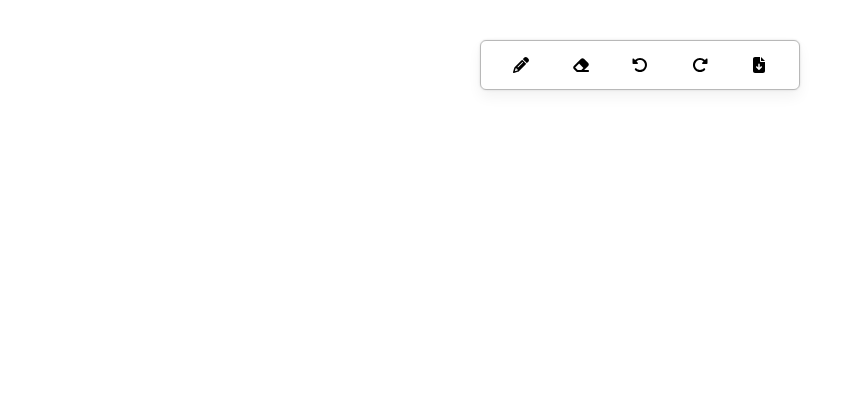
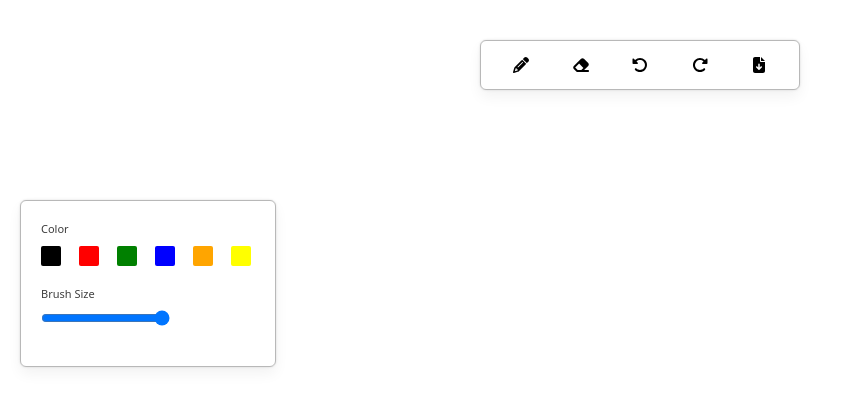
Before and after one commit to kavindu9611/Digital-sketching-tool, a Next.js app: page / in a window 1280 px wide. Shown: the top 408 px of the page, without its empty margins (0-845 px from the left). Built offline with nearby package versions, Linux system fonts and the light colour scheme.

Commit message:
Created ui of the tool-box

```diff
--- /dev/null
+++ b/src/components/Toolbox/index.js
@@ -0,0 +1,53 @@
+import StyleSheet from "./index.module.css";
+import { COLORS } from "@/constants";
+
+const Toolbox = () => {
+  const updateBrushSize = (e) => {};
+  return (
+    <div className={StyleSheet.toolboxContainer}>
+      <div className={StyleSheet.toolItem}>
+        <h4 className={StyleSheet.toolText}>Color</h4>
+        <div className={StyleSheet.itemContainer}>
+          <div
+            className={StyleSheet.colorBox}
+            style={{ backgroundColor: COLORS.BLACK }}
+          />
+          <div
+            className={StyleSheet.colorBox}
+            style={{ backgroundColor: COLORS.RED }}
+          />
+          <div
+            className={StyleSheet.colorBox}
+            style={{ backgroundColor: COLORS.GREEN }}
+          />
+          <div
+            className={StyleSheet.colorBox}
+            style={{ backgroundColor: COLORS.BLUE }}
+          />
+          <div
+            className={StyleSheet.colorBox}
+            style={{ backgroundColor: COLORS.ORANGE }}
+          />
+          <div
+            className={StyleSheet.colorBox}
+            style={{ backgroundColor: COLORS.YELLOW }}
+          />
+        </div>
+      </div>
+
+      <div className={StyleSheet.toolItem}>
+        <h4 className={StyleSheet.toolText}>Brush Size</h4>
+        <div className={StyleSheet.itemContainer}>
+          <input
+            type="range"
+            min={1}
+            max={10}
+            step={1}
+            onChange={updateBrushSize}
+          />
+        </div>
+      </div>
+    </div>
+  );
+};
+export default Toolbox;
--- /dev/null
+++ b/src/components/Toolbox/index.module.css
@@ -0,0 +1,29 @@
+.toolboxContainer {
+  @apply absolute w-64 p-5 rounded-md top-1/4 left-5;
+  box-shadow: theme("colors.shadow1");
+  border: 1px solid theme("colors.border1");
+  background-color: theme("colors.background1");
+
+  .toolItem {
+    @apply mb-5;
+
+    .toolText {
+      font-size: 11px;
+      color: theme("colors.text1");
+    }
+
+    .itemContainer {
+      @apply flex justify-between mt-2;
+
+      .colorBox {
+        @apply w-5 h-5 mr-1 rounded-sm cursor-pointer;
+
+        &:hover,
+        &.active {
+          border: 1.5px solid theme("colors.border2");
+          box-shadow: theme("colors.shadow2");
+        }
+      }
+    }
+  }
+}
--- /dev/null
+++ b/src/constants.js
@@ -0,0 +1,11 @@
+const COLORS = {
+  BLACK: "black",
+  RED: "red",
+  GREEN: "green",
+  BLUE: "blue",
+  ORANGE: "orange",
+  YELLOW: "yellow",
+  WHITE: "white",
+};
+
+export { COLORS };
--- a/src/pages/index.js
+++ b/src/pages/index.js
@@ -1,8 +1,10 @@
 import Menu from "@/components/Menu";
+import Toolbox from "@/components/Toolbox";
 export default function Home() {
   return (
     <>
       <Menu />
+      <Toolbox />
     </>
   );
 }
```
